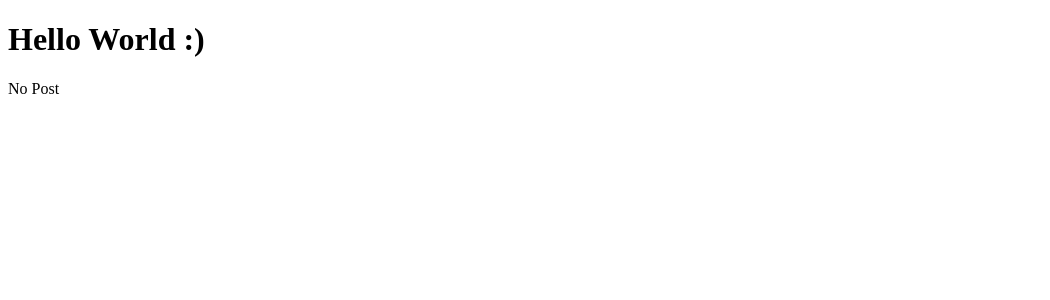
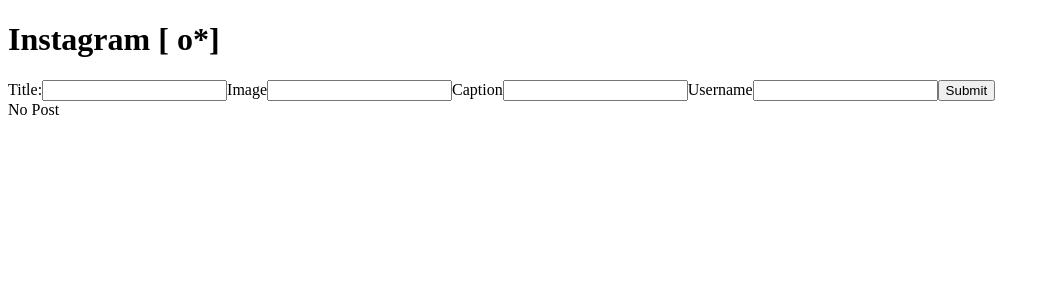
Before and after one commit to adamstruppler/Insta-App, a React (Create React App) app in the folder client/: page / in a window 1280 px wide. Shown: the top 300 px of the page, without its empty margins (0-1050 px from the left). Built offline with nearby package versions, Linux system fonts and the light colour scheme; no server answers.

Commit message:
Insta App

```diff
--- a/client/src/App.js
+++ b/client/src/App.js
@@ -1,5 +1,6 @@
 import React, {Component} from 'react'
 import PostList from './PostList'
+import Form from './Form'
 import $ from 'jquery'
 
 class App extends Component {
@@ -11,32 +12,79 @@
     userName: undefined
   }
 
-componentDidMount() {
-  this.loadPostFromServer()
-}
+  componentDidMount () {
+    this.loadPostFromServer()
+  }
 
 loadPostFromServer = () => {
   $.ajax({
-    url:'/api/posts',
+    url: '/api/posts',
     method: 'GET'
   }).done((response) => {
     this.setState({posts: response.posts})
   })
 }
 
-render() {
+submitNewPost = (e) => {
+  e.preventDefault()
+  const newPost = {
+    title: this.state.title,
+    caption: this.state.caption,
+    img: this.state.img,
+    userName: this.state.userName
+  }
+  $.ajax({
+    url: '/api/posts',
+    method: 'POST',
+    data: newPost
+  }).done(response => {
+    console.log(response)
+    this.loadPostFromServer()
+  })
+}
+
+deletePost = (post) => {
+  $.ajax({
+    url: `/api/posts/${post._id}`,
+    method: 'DELETE'
+  }).done(response => {
+    console.log(response)
+    this.loadPostFromServer()
+  })
+}
+
+onCaptionChange = (e) => this.setState({caption: e.target.value})
+onImageChange = (e) => this.setState({img: e.target.value})
+onTitleChange = (e) => this.setState({title: e.target.value})
+onUsernameChange = (e) => this.setState({userName: e.target.value})
+
+render () {
   return (
     <div>
-      <h1>Hello World :)</h1>
+      <h1>Instagram [ o*]</h1>
+      <form>
+        <label>Title:</label>
+        <input type='text' onChange={this.onTitleChange} />
+
+        <label>Image</label>
+        <input type='text' onChange={this.onImageChange} />
+
+        <label>Caption</label>
+        <input type='text' onChange={this.onCaptionChange} />
+
+        <label>Username</label>
+        <input type='text' onChange={this.onUsernameChange} />
+
+        <button onClick={this.submitNewPost}>Submit</button>
+      </form>
       {
         this.state.posts
-        ? <PostList posts={this.state.posts} />
-        : 'No Post'
+          ? <PostList posts={this.state.posts} deletePost={this.deletePost} />
+          : 'No Post'
       }
     </div>
   )
 }
-
 }
 
 export default App
--- /dev/null
+++ b/client/src/Post.js
@@ -0,0 +1,32 @@
+import React from 'react'
+import PropTypes from 'prop-types'
+
+const postStyle = {
+  container: {
+    border: '3px solid black',
+    display: 'flex',
+    flexDirection: 'column',
+    borderRadius: '10px',
+    margin: '50px'
+  }
+}
+
+const Post = ({item, index, deletePost}) => {
+  return (
+    <div style={postStyle.container} key={index}>
+      <p>{item.title}</p>
+      <img src={item.img} />
+      <p>{item.caption}</p>
+      <p>{item.userName}</p>
+      <button type='button' onClick={deletePost}>Delete Post</button>
+    </div>
+  )
+}
+
+Post.propTypes = {
+  item: PropTypes.string.isRequired,
+  index: PropTypes.number.isRequired,
+  deletePost: PropTypes.func.isRequired
+}
+
+export default Post
--- a/client/src/PostList.js
+++ b/client/src/PostList.js
@@ -1,17 +1,18 @@
 import React from 'react'
+import Post from './Post'
+import PropTypes from 'prop-types'
 
-const PostList = ({posts}) => {
+const PostList = ({posts, deletePost}) => {
   return (
     <div>
       {
         posts.map((item, index) => {
           return (
-            <div key={index}>
-              <p>{item.title}</p>
-              <img src={item.img} />
-              <p>{item.caption}</p>
-              <p>{item.userName}</p>
-            </div>
+            <Post
+              item={item}
+              index={index}
+              deletePost={() => deletePost(item)}
+            />
           )
         })
       }
@@ -19,4 +20,9 @@
   )
 }
 
+PostList.propTypes = {
+  posts: PropTypes.string.isRequired,
+  deletePost: PropTypes.func.isRequired
+}
+
 export default PostList
--- a/client/src/index.js
+++ b/client/src/index.js
@@ -2,5 +2,4 @@
 import ReactDOM from 'react-dom'
 import App from './App'
 
-
 ReactDOM.render(<App />, document.getElementById('root'))
```
Also changed, not shown: client/src/Form.js (added), 2 other files (tests, documents, lock files or other folders).
